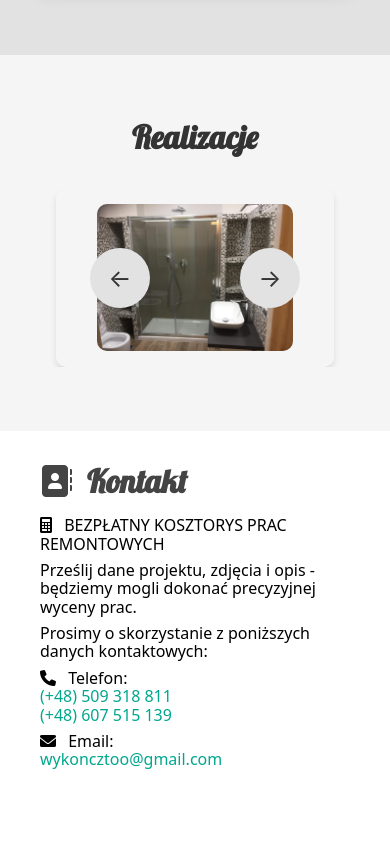
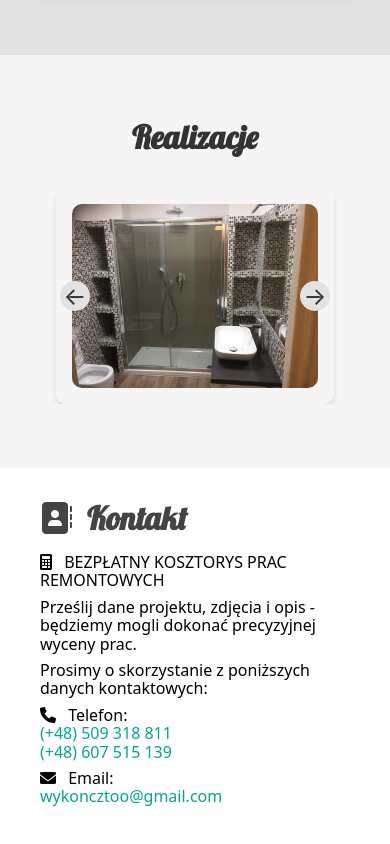
Before and after one commit to LukaszCiaston-coder/wykonczto, a plain HTML site: page index.html in a window 390 px wide. Shown: the part 3326-4170 px from the top of the page. Drawn offline with nearby package versions, Linux system fonts and the light colour scheme; a web font is replaced by a local one.

Commit message:
slider response

```diff
--- a/sass/components/_project.scss
+++ b/sass/components/_project.scss
@@ -16,62 +16,46 @@
     margin: 0 auto;
 }
 
-/* Slider styles */
+
 .slider {
     display: flex;
-    /* Flexbox dla slidera */
     justify-content: center;
-    /* Wyśrodkowanie slajdów */
 }
 
 .slider__item {
     display: flex;
-    /* Flexbox dla każdego slajdu */
     justify-content: center;
-    /* Wyśrodkowanie obrazu w slajdzie */
     align-items: center;
-    /* Wyśrodkowanie pionowe */
     margin: 0 1rem;
-    /* Marginesy po bokach */
     padding: 1rem;
-    /* Padding */
     box-shadow: 0 4px 6px rgba(0, 0, 0, 0.1);
-    /* Cień */
     border-radius: 10px;
-    /* Zaokrąglone rogi */
     transition: transform 0.3s ease-in-out;
-    /* Efekt przejścia */
 }
 
 .slider_items {
     max-height: 50%;
-    /* Możesz zmienić tę wartość na odpowiednią dla Twojego projektu */
     max-width: 80%;
-    /* Zmniejszono maksymalną szerokość */
     border-radius: 10px;
-    /* Zaokrąglone rogi */
     cursor: pointer;
-    /* Kursor */
     display: block;
-    /* Aby obraz był elementem blokowym */
     margin: auto;
-    /* Wyśrodkowanie obrazu w slajdzie */
 }
-/* Arrow styles */
+
 @keyframes moveArrow {
     0% {
         transform: translateY(-50%) translateX(0);
-        /* Początkowa pozycja */
+
     }
 
     50% {
         transform: translateY(-50%) translateX(-5px);
-        /* Ruch w lewo */
+
     }
 
     100% {
         transform: translateY(-50%) translateX(0);
-        /* Powrót do pozycji początkowej */
+
     }
 }
 
@@ -87,11 +71,11 @@
     position: absolute;
     top: 50%;
     transform: translateY(-50%);
-    /* Wyśrodkowanie w pionie */
+
     z-index: 1;
     cursor: pointer;
 
-    /* Dodanie animacji */
+
 }
 
 .slick-prev {
@@ -102,14 +86,14 @@
     right: 50px;
 }
 
-/* Opcjonalne: animacja tylko przy najechaniu */
+
 .slick-prev:hover,
 .slick-next:hover {
     background-color: #00a78eee;
     animation: moveArrow 0.6s ease-in-out infinite alternate;
 }
 
-/* Modal Styles */
+
 .modal {
     display: none;
     position: fixed;
@@ -180,3 +164,40 @@ margin-top: 10px;
     text-decoration: none;
     cursor: pointer;
 }
+@media (max-width: 768px){
+    .slider_items {
+
+            max-width: 100%;
+            border-radius: 10px;
+            cursor: pointer;
+            display: block;
+            margin: auto;
+        }
+
+                .slick-prev,
+                .slick-next {
+                    background-color: #e2e2e2;
+                    border: none;
+                    border-radius: 50%;
+                    width: 30px;
+                    height: 30px;
+                    color: #333;
+                    font-size: 24px;
+                    position: absolute;
+                    top: 50%;
+                    transform: translateY(-50%);
+
+                    z-index: 1;
+                    cursor: pointer;
+
+
+                }
+
+                .slick-prev {
+                    left: 20px;
+                }
+
+                .slick-next {
+                    right: 20px;
+                }
+}
```
Also changed, not shown: sass/main.css, 1 other file.
